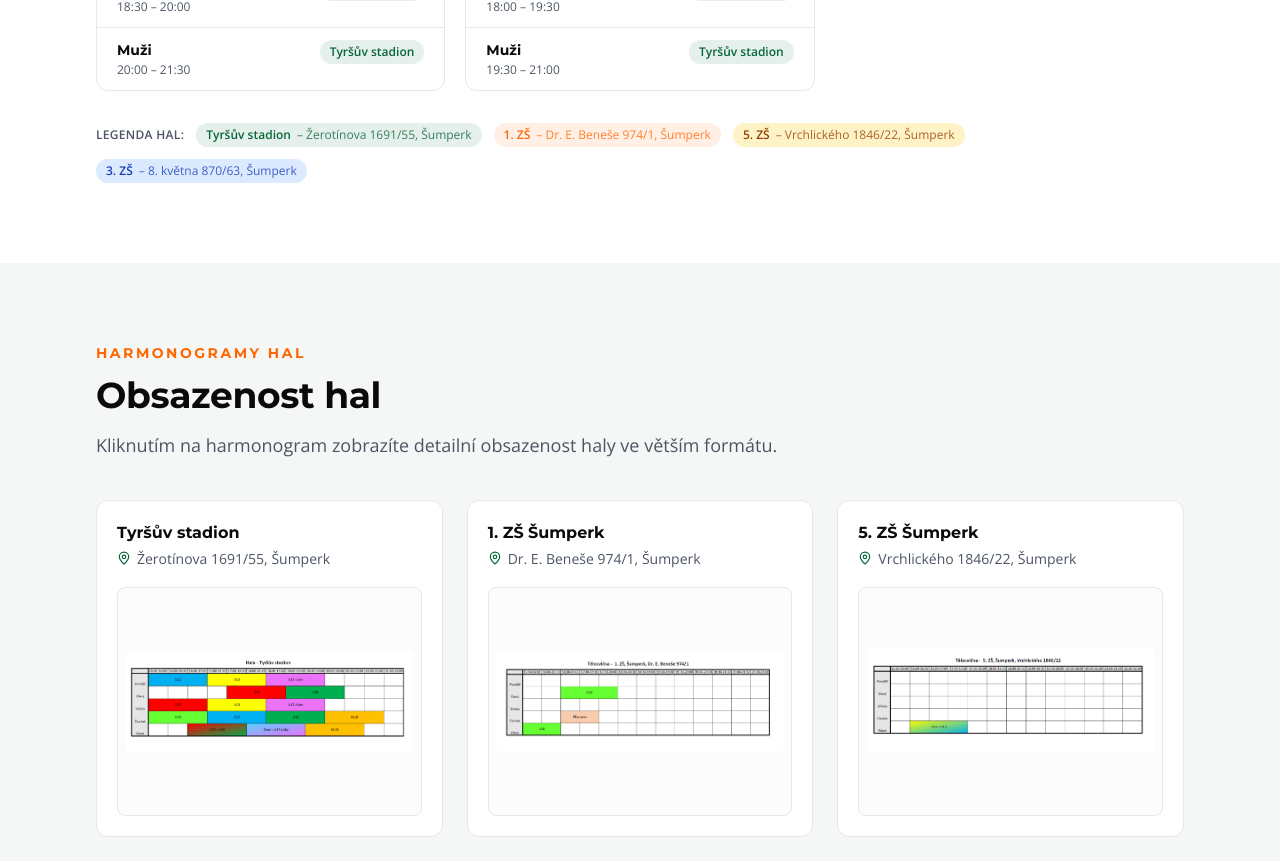
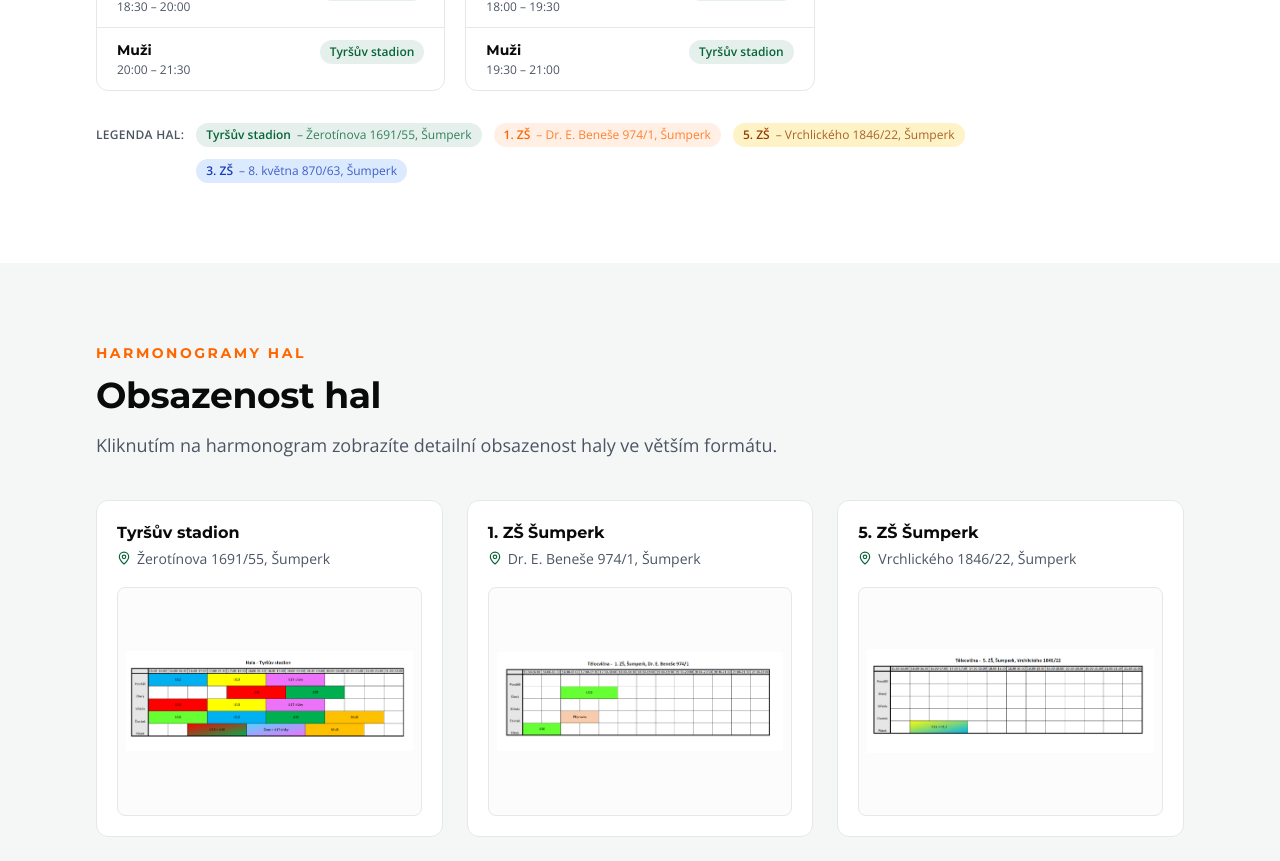
Before and after one commit to Tumis02/basketbal_sumperk_web, a Next.js app: page /treninky in a window 1280 px wide. Shown: the part 920-1781 px from the top of the page. Built offline with nearby package versions, Linux system fonts and the light colour scheme; no server answers.

Commit message:
zalomení hal

```diff
--- a/app/treninky/page.tsx
+++ b/app/treninky/page.tsx
@@ -65,10 +65,11 @@ export default function TreninkyPage() {
           ))}
         </div>
 
-        <div className="mt-8 flex flex-wrap items-center gap-3 text-xs text-muted-foreground">
-          <span className="font-semibold uppercase tracking-wide">
+        <div className="mt-8 flex items-start gap-3 text-xs text-muted-foreground">
+          <span className="shrink-0 pt-1 font-semibold uppercase tracking-wide">
             Legenda hal:
           </span>
+          <div className="flex min-w-0 flex-1 flex-wrap items-center gap-3">
             {(Object.keys(HALLS) as HallKey[]).map((key) => (
               <span
                 key={key}
@@ -80,6 +81,7 @@ export default function TreninkyPage() {
                 </span>
               </span>
             ))}
+          </div>
         </div>
       </Section>
 
```
Lines whose indentation alone changed are shown as unchanged.
